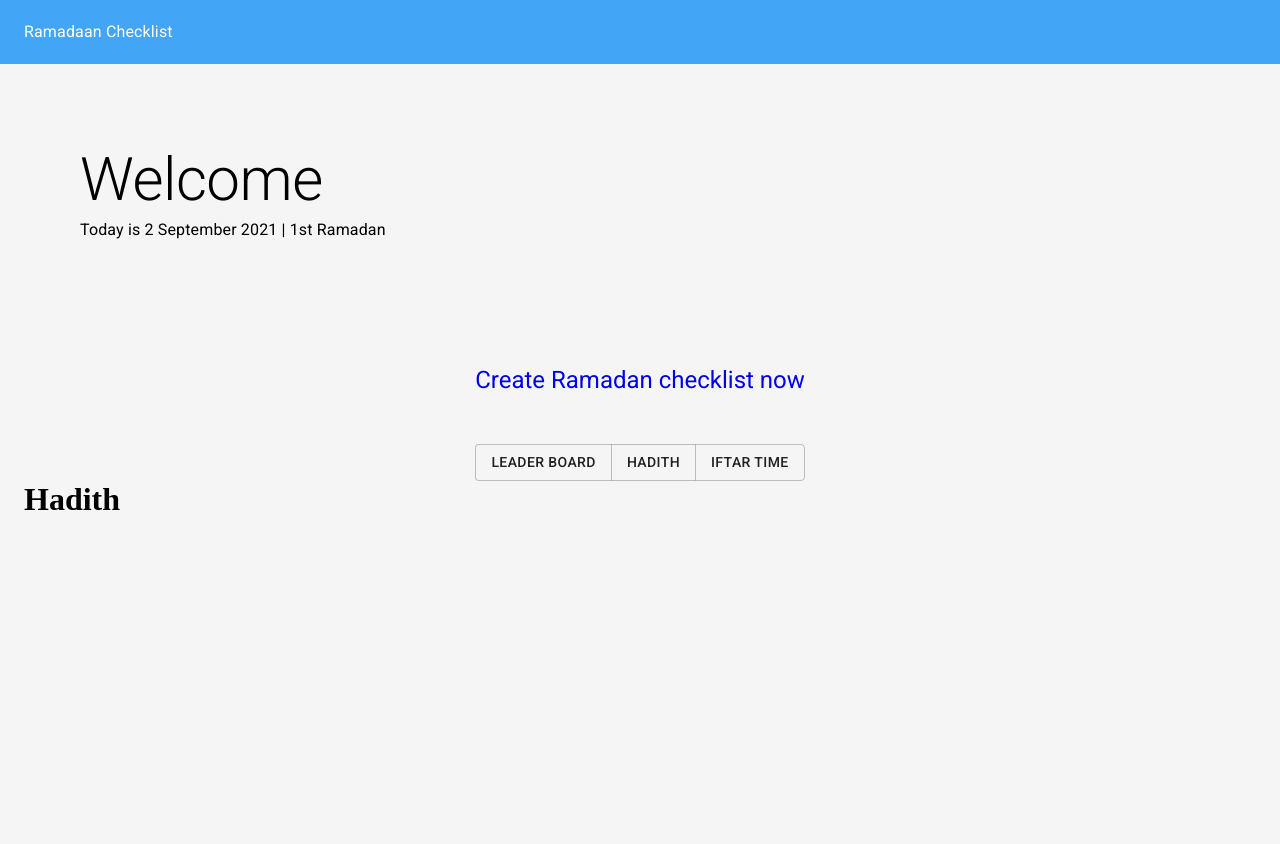
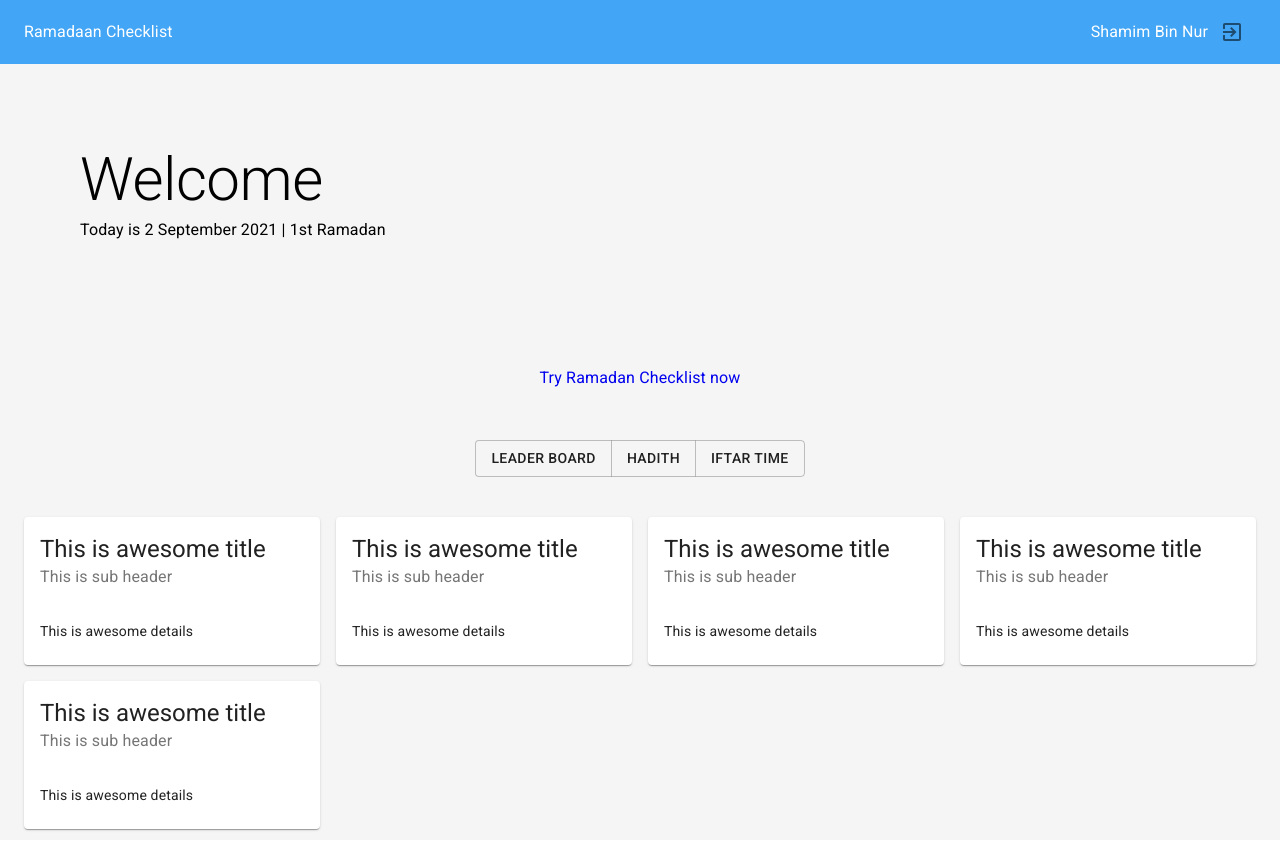
Before and after one commit to shamimbinnur/ramadaan-react, a React (Create React App) app: page /hadith in a window 1280 px wide. Built offline with nearby package versions, Linux system fonts and the light colour scheme.

Commit message:
added cards

```diff
--- a/src/App.js
+++ b/src/App.js
@@ -12,11 +12,12 @@ import { useState } from "react";
 
 const App = ()=> {
 
-  const [isLogedin, setIsLogedin] = useState(false)
+  const [isLogedin, setIsLogedin] = useState(true)
+  const [username, setUsername] = useState('Shamim Bin Nur')
 
   return (
     <>
-    <MyAppBar isLogedin={isLogedin} />
+    <MyAppBar isLogedin={isLogedin} username={username} />
     <Router>
       <Switch>
         <Route path='/profile'>
--- /dev/null
+++ b/src/user/components/Hadith.js
@@ -0,0 +1,32 @@
+import { Card, CardContent, CardHeader, Typography, Grid } from '@material-ui/core'
+import React from 'react'
+
+const arr = [1,2,45,51,21]
+
+const Hadith = ()=> {
+    return (
+        <div>
+            <Grid container spacing={2}>
+                    {
+                        arr.map((item)=>(
+                            <Grid item xs={12} sm={4} md={3}>
+                                <Card>
+                                    <CardHeader
+                                    title="This is awesome title"
+                                    subheader="This is sub header"
+                                    />
+                                    <CardContent>
+                                    <Typography variant= 'body2'>
+                                        This is awesome details
+                                    </Typography>
+                                    </CardContent>
+                                </Card>
+                            </Grid>
+                        ))
+                    }
+            </Grid>
+        </div>
+    )
+}
+
+export default Hadith
--- /dev/null
+++ b/src/user/components/IftarTime.js
@@ -0,0 +1,11 @@
+import React from 'react'
+
+const IftarTime = ()=> {
+    return (
+        <div>
+            IftarTime
+        </div>
+    )
+}
+
+export default IftarTime
--- /dev/null
+++ b/src/user/components/LeaderBoard.js
@@ -0,0 +1,11 @@
+import React from 'react'
+
+const LeaderBoard = ()=> {
+    return (
+        <div>
+            Leader Board
+        </div>
+    )
+}
+
+export default LeaderBoard
--- a/src/user/components/MyAppBar.js
+++ b/src/user/components/MyAppBar.js
@@ -20,7 +20,7 @@ const useStyles = makeStyles((theme)=>({
     }
 }))
 
-const MyAppBar=({isLogedin}) => {
+const MyAppBar=({isLogedin, username}) => {
     const classes = useStyles();
     return (
         <div>
@@ -29,12 +29,12 @@ const MyAppBar=({isLogedin}) => {
                     <Typography  className={classes.title}>
                         Ramadaan Checklist
 
-                    </Typography>
+                    </Typography >
                     {
                         isLogedin &&
                         <>
-                        <Typography>Logout</Typography>
-                        <IconButton color="inherit" aria-label="menu">
+                        <Typography >{username}</Typography>
+                        <IconButton >
                             <ExitToAppOutlined />
                         </IconButton>
                         </>
--- a/src/user/pages/Home.js
+++ b/src/user/pages/Home.js
@@ -8,6 +8,9 @@ import {
   } from "react-router-dom";
 import { Button, ButtonGroup, Container, makeStyles, Typography } from '@material-ui/core'
 import { blueGrey, grey } from '@material-ui/core/colors';
+import Hadith from '../components/Hadith'
+import LeaderBoard from '../components/LeaderBoard'
+import IftarTime from '../components/IftarTime'
 
 const useStyles = makeStyles((theme)=>({
     root: {
@@ -35,7 +38,8 @@ const useStyles = makeStyles((theme)=>({
     },
     buttonContainer:{
         display: 'flex',
-        justifyContent: 'center'
+        justifyContent: 'center',
+        padding: theme.spacing(0,0,5,0),
     },
     contents:{
 
@@ -63,8 +67,8 @@ const Home = ()=> {
             </Container>
             <Container>
                 <div className={classes.checkMark}>
-                    <Typography variant="h5">
-                        <Link style={{textDecoration: 'none'}} to="/profile"> Create Ramadan checklist now</Link>
+                    <Typography variant="subtitle1">
+                        <Link style={{textDecoration: 'none'}} to="/profile"> Try Ramadan Checklist now</Link>
                     </Typography>
                 </div>
             </Container>
@@ -80,13 +84,13 @@ const Home = ()=> {
                 <div className={classes.contents}>
                     <Switch>
                         <Route path ='/leader-board'>
-                            <h1>Leader Board</h1>
+                            <LeaderBoard/>
                         </Route>
                         <Route path ='/hadith'>
-                            <h1>Hadith</h1>
+                            <Hadith/>
                         </Route>
                         <Route path ='/iftar-time'>
-                            <h1>Iftar Time</h1>
+                            <IftarTime/>
                         </Route>
                     </Switch>
                 </div>
```
